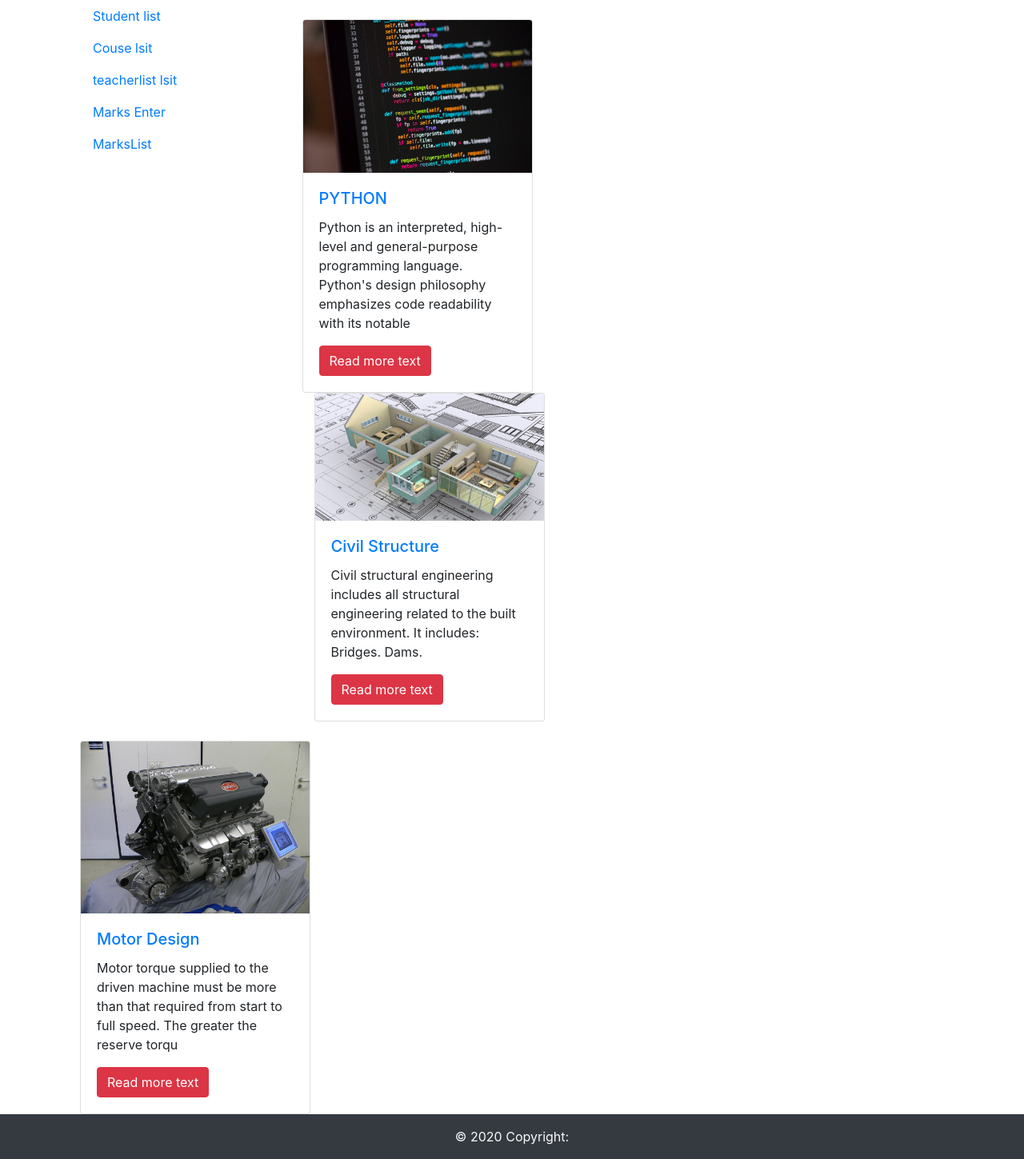
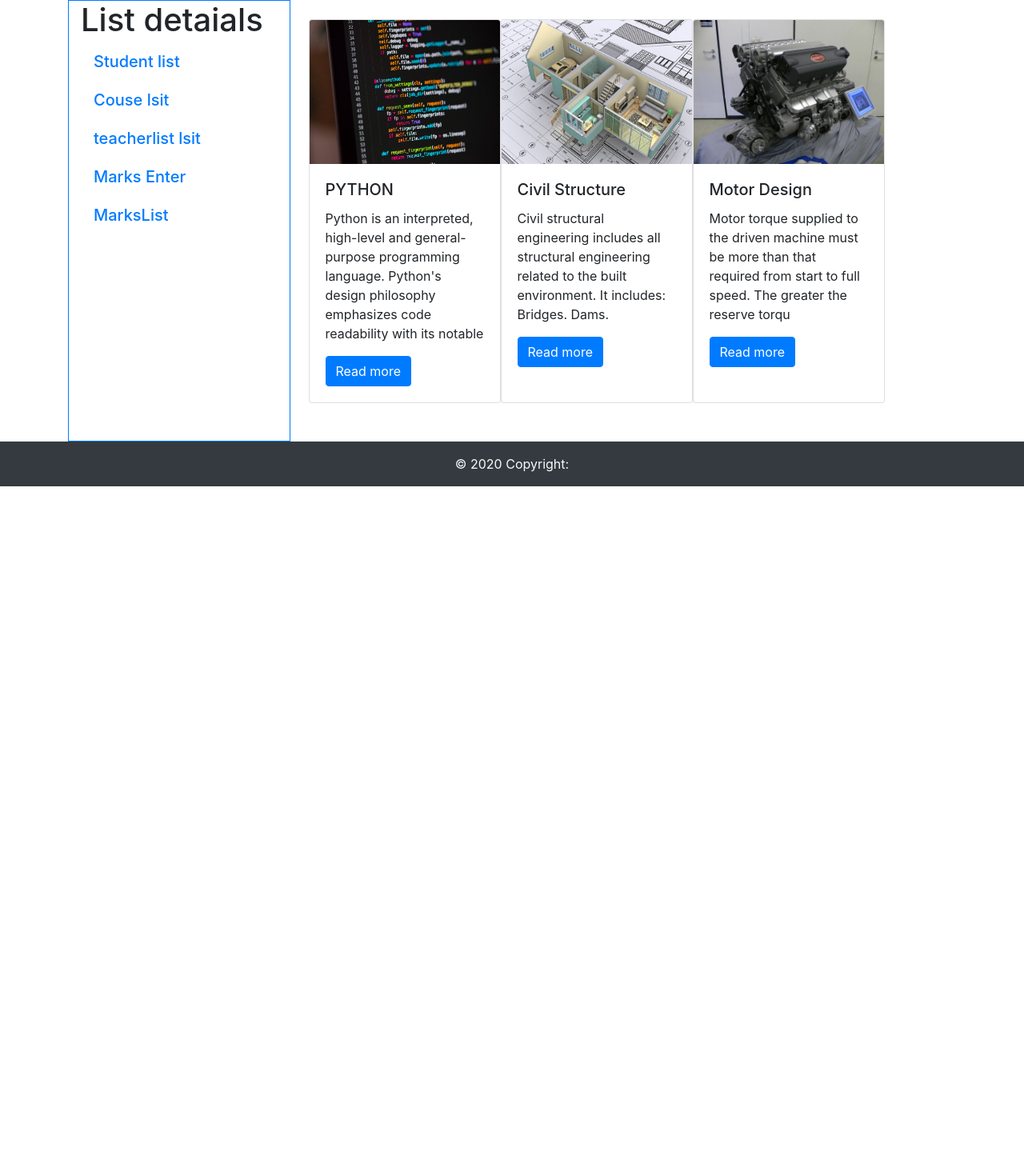
Before and after one commit to Durgesh-Gupta/College-Management-System-using-Django, a Django app: page /clist in a window 1280 px wide. Shown: the part 56-1505 px from the top of the page at 80% size. After the commit the page ends 664 px from the top, so only its background shows below. Run offline with Django 3.2, Linux system fonts and the light colour scheme; data comes from the database, SQL or seed files in the repository; both versions use the stored data as it was after the commit; some libraries are stand-ins or nearby versions.

Commit message:
done with add teacher view lists

```diff
--- a/CollegeManagementProject/CollegeApp/models.py
+++ b/CollegeManagementProject/CollegeApp/models.py
@@ -82,6 +82,11 @@ class Leave(models.Model):
     on_date=models.DateTimeField(auto_now_add=True)
     status=models.ForeignKey(leavestatus,on_delete=models.CASCADE,default=1)
 
+class Tleave(forms.ModelForm):
+    class Meta:
+        model=Leave
+        fields=['status']
+
 class Leaveform(forms.ModelForm):
     class Meta:
         model=Leave
--- a/CollegeManagementProject/CollegeApp/templates/Markslist.html
+++ b/CollegeManagementProject/CollegeApp/templates/Markslist.html
@@ -3,7 +3,7 @@
  {% block teacher %}
 
 
-<h1 class="text-justify">Staff list</h1>
+<h1 class="text-justify">Marks list</h1>
 <table class="table table-bordered">
     <thead>
 <tr class="table-primary">
--- a/CollegeManagementProject/CollegeApp/templates/course.html
+++ b/CollegeManagementProject/CollegeApp/templates/course.html
@@ -3,22 +3,19 @@
  {% block teacher %}
 
 {%load static%}
-<div class="row">
+<div class="row mx-2">
     {% for i in object_list%}
+<div class="card-deck mb-4">
+  <div class="card" style="width: 15rem;">
+    <img class="card-img-top" src="{{i.img}}" height="180px" alt="Card image cap">
+    <div class="card-body">
+      <h5 class="card-title">{{i.Cname}}</h5>
+      <p class="card-text">{{i.desc}}</p>
+      <button type="button" class="btn btn-primary">Read more</button>
+    </div>
+    </div>
+    </div>
 
-  <div class="col-md-4 col-sm-6 col-s-12">
-    <div class="card" style="width: 18rem;">
-      <img src="{{i.img}}" alt="" class="card-img-top">
-
-      <div class="card-body">
-        <h5 class="card-title"><a href="{{i.clink}}">{{i.Cname}}</a></h5>
-        <p>
-          {{i.desc}}
-        </p>
-        <a href="#" class="btn btn-danger"> Read more text </a>
-      </div>
-    </div>
+{%endfor%}
   </div>
-</div>
-{%endfor%}
       {% endblock teacher %}
--- a/CollegeManagementProject/CollegeApp/templates/navbar.html
+++ b/CollegeManagementProject/CollegeApp/templates/navbar.html
@@ -51,7 +51,6 @@
 
   <form class="form-inline my-2 mx-2 my-lg-0" style="margin-right: 3px">
 
-    <a href="#" ><i class="fa fa-bell-o" aria-hidden="true" style="color: azure;width: 30px;"></i></a>
 
     <div class="dropdown dropleft">
       <button class="btn btn-secondary dropdown-toggle" type="button" id="dropdownMenuButton" data-toggle="dropdown" aria-haspopup="true" aria-expanded="false">
@@ -83,4 +82,6 @@
   $(function () {
     $('[data-toggle="tooltip"]').tooltip()
   })
+
+})
 ></script>
--- a/CollegeManagementProject/CollegeApp/templates/teacherhome.html
+++ b/CollegeManagementProject/CollegeApp/templates/teacherhome.html
@@ -2,22 +2,23 @@
 {%block main%}
 <div class="container">
     <div class="row">
-      <div class="col-sm-3">
+      <div class="col-sm-3 mx-0 border border-primary ">
+    <h1>List detaials</h1>
       <ul class="nav flex-column ">
        <li class="nav-item">
-        <a class="nav-link" href="slist">Student list</a>
+        <a class="nav-link h5" href="slist">Student list</a>
       </li>
       <li class="nav-item">
-        <a class="nav-link" href="clist">Couse lsit</a>
+        <a class="nav-link h5" href="clist">Couse lsit</a>
       </li>
       <li class="nav-item">
-        <a class="nav-link" href="teacherlist">teacherlist lsit</a>
+        <a class="nav-link h5" href="teacherlist">teacherlist lsit</a>
       </li>
       <li class="nav-item">
-        <a class="nav-link" href="addMarks">Marks Enter</a>
+        <a class="nav-link h5" href="addMarks">Marks Enter</a>
       </li>
       <li class="nav-item">
-        <a class="nav-link" href="MarksList">MarksList </a>
+        <a class="nav-link h5" href="MarksList">MarksList </a>
       </li>
 
 </ul>
--- a/CollegeManagementProject/CollegeApp/urls.py
+++ b/CollegeManagementProject/CollegeApp/urls.py
@@ -24,8 +24,11 @@ urlpatterns = [
     # path('enroll/<int:id>',v.EnrollCource),
 
     path('addStaff',v.addStaff),
+
     path('lf',v.leaveform),
-    path('appleav',v.LeaveSelect),
+    path('appleav/<int:id>',v.LeaveSelect),
+    path('appleav',v.leavlist),
+
     path('addMarks',v.addMarks),
     path('MarksList',v.MarksList),
 
--- a/CollegeManagementProject/CollegeApp/views.py
+++ b/CollegeManagementProject/CollegeApp/views.py
@@ -1,5 +1,5 @@
 from django.shortcuts import render,HttpResponse,redirect
-from .models import Userform,UserModel,Course,LoginForm,position,Staff,StaffForm,User,Leave,Leaveform,leavestatus
+from .models import Userform,UserModel,Course,LoginForm,position,Staff,StaffForm,User,Leave,Leaveform,leavestatus,Tleave
 from django.contrib.auth.models import User
 
 from django.views.generic import ListView,UpdateView
@@ -138,16 +138,26 @@ def leaveform(request):
 
         return render(request,'leaveform.html',{'forms':f,'llist':llist})
 
+def leavlist(request):
+    llist=Leave.objects.all()
 
-def LeaveSelect(request):
-    llist=Leave.objects.all()
+    return render(request,'live_list.html',{'llist':llist})
+
+def LeaveSelect(request,id):
+    e=Leave.objects.get(id=id)
+
     if request.method=='POST':
-        st=Leaveform(request.POST)
-        st.save()
+        st=Leaveform(request.POST,instance=e)
+
+        lt=Tleave(request.POST,instance=e)
+        lt.save()
         return redirect('/')
     else:
-        st=Userform()
-        return render(request,'leaveapply.html',{'llist':llist})
+        st=Tleave(instance=e)
+        e=Leaveform(instance=e)
+        return render(request,'leaveapply.html',{'forms':st,'e':e})
+
+
 
 def appreje(request,id):
     llist=Leave.objects.filter(id=id)
```
Also changed, not shown: CollegeManagementProject/CollegeApp/templates/leaveapply.html (+9 -25 lines), CollegeManagementProject/CollegeApp/templates/live_list.html (added, +32 -0 lines), CollegeManagementProject/CollegeApp/templates/thome.html (+4 -4 lines), CollegeManagementProject/db.sqlite3.
